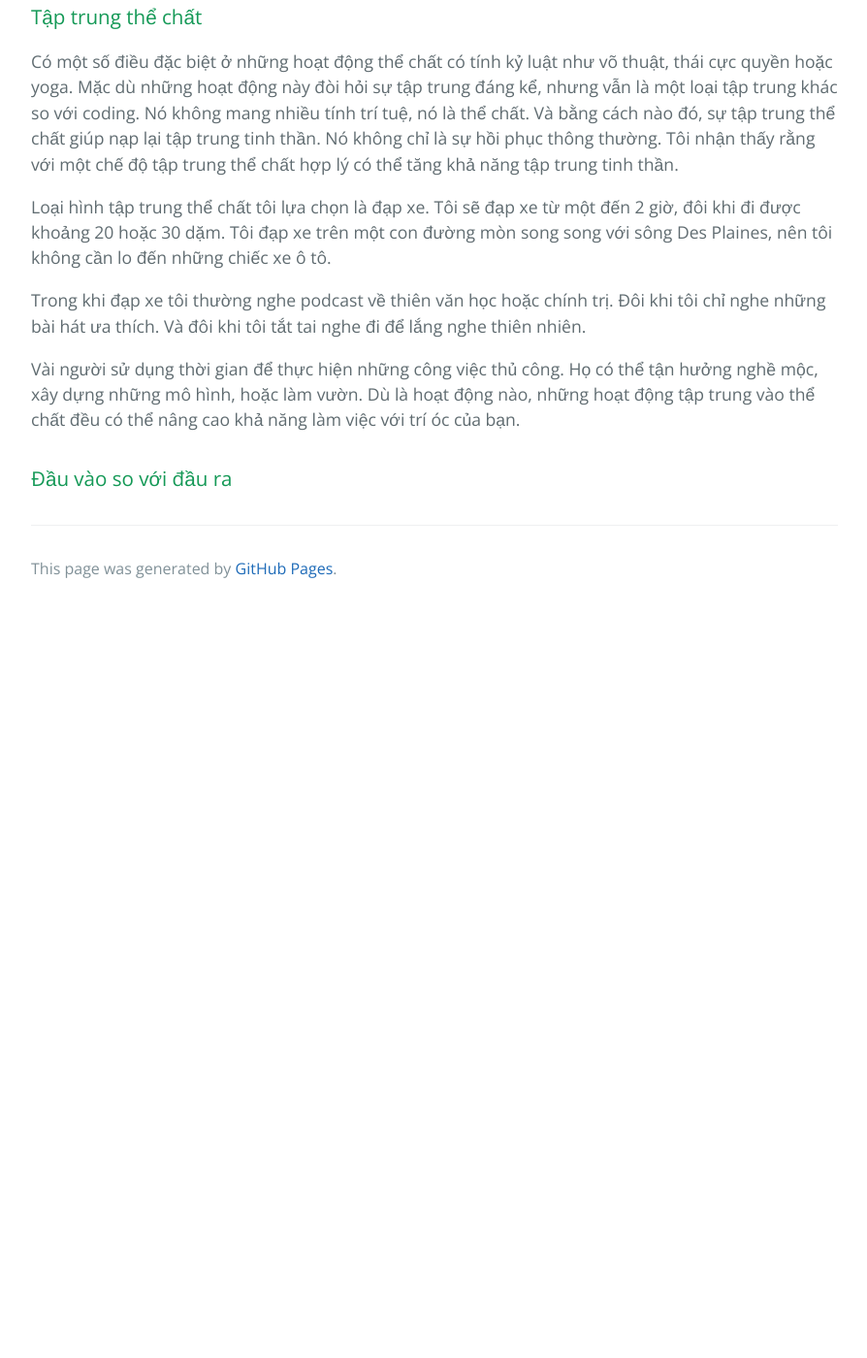
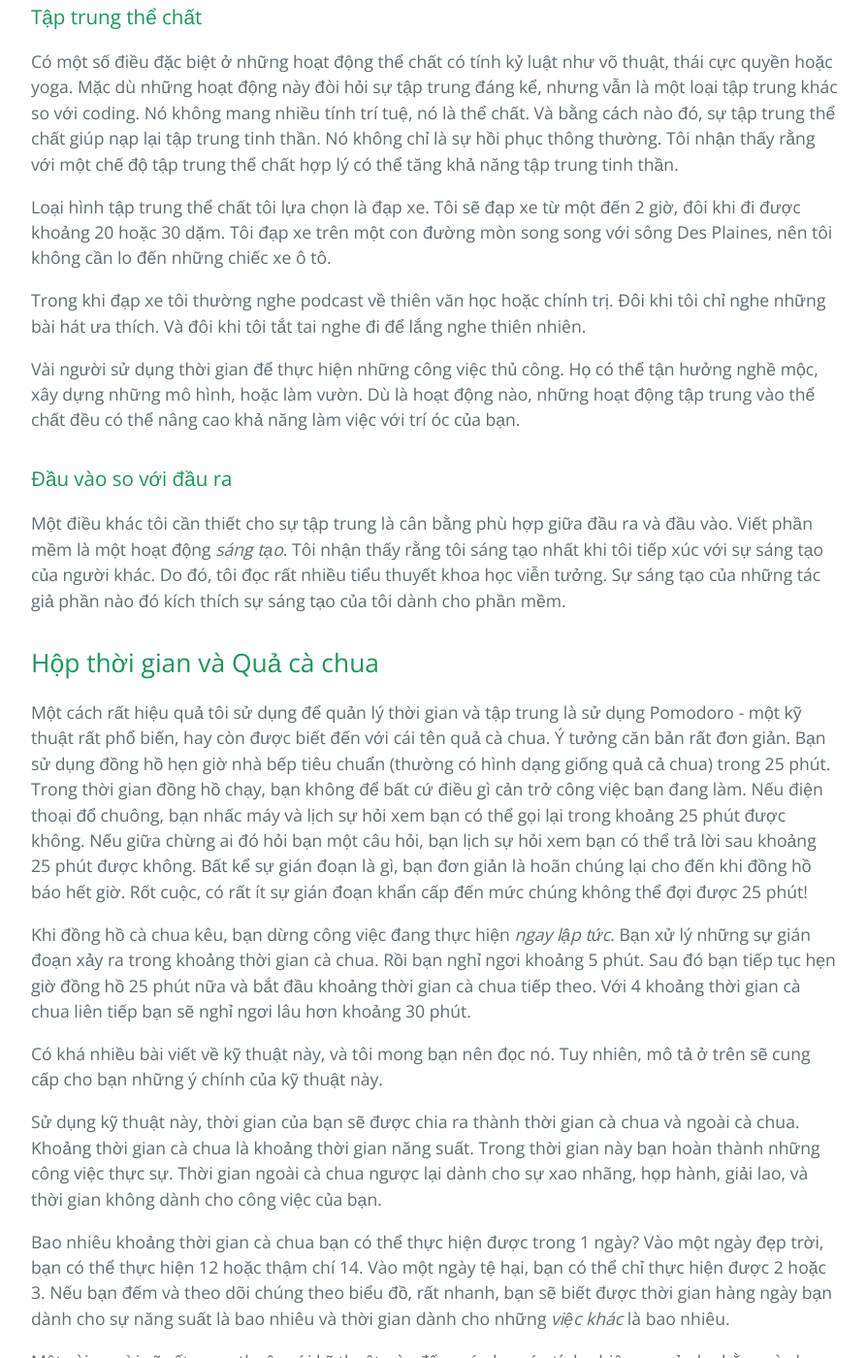
Before and after one commit to HaiBV/haibv.github.io, a Jekyll site: the page built from clean-coder/chapter-9-time-management.md, in a window 1280 px wide and 1400 px high, scrolled down 6315 px. Shown: the whole window at 97% size, without its empty margins (192-1086 px from the left). Built offline with Jekyll 4.4.1, drawn with Linux system fonts in a browser that asks for light colours; our own code applies the rules of GitHub Pages for plain Markdown files; before the commit the page ends 6945 px from its top, so only the background shows below that; some of the changed text lies outside the part shown.

Commit message:
Update The Clean Coder - Chapter 9 Time management

```diff
--- a/clean-coder/chapter-9-time-management.md
+++ b/clean-coder/chapter-9-time-management.md
@@ -142,3 +142,25 @@ Trong khi đạp xe tôi thường nghe podcast về thiên văn học hoặc ch
 Vài người sử dụng thời gian để thực hiện những công việc thủ công. Họ có thể tận hưởng nghề mộc, xây dựng những mô hình, hoặc làm vườn. Dù là hoạt động nào, những hoạt động tập trung vào thể chất đều có thể nâng cao khả năng làm việc với trí óc của bạn.
 
 ### Đầu vào so với đầu ra
+
+Một điều khác tôi cần thiết cho sự tập trung là cân bằng phù hợp giữa đầu ra và đầu vào. Viết phần mềm là một hoạt động _sáng tạo_. Tôi nhận thấy rằng tôi sáng tạo nhất khi tôi tiếp xúc với sự sáng tạo của người khác. Do đó, tôi đọc rất nhiều tiểu thuyết khoa học viễn tưởng. Sự sáng tạo của những tác giả phần nào đó kích thích sự sáng tạo của tôi dành cho phần mềm.
+
+## Hộp thời gian và Quả cà chua
+
+Một cách rất hiệu quả tôi sử dụng để quản lý thời gian và tập trung là sử dụng Pomodoro - một kỹ thuật rất phổ biến, hay còn được biết đến với cái tên quả cà chua. Ý tưởng căn bản rất đơn giản. Bạn sử dụng đồng hồ hẹn giờ nhà bếp tiêu chuẩn (thường có hình dạng giống quả cả chua) trong 25 phút. Trong thời gian đồng hồ chạy, bạn không để bất cứ điều gì cản trở công việc bạn đang làm. Nếu điện thoại đổ chuông, bạn nhấc máy và lịch sự hỏi xem bạn có thể gọi lại trong khoảng 25 phút được không. Nếu giữa chừng ai đó hỏi bạn một câu hỏi, bạn lịch sự hỏi xem bạn có thể trả lời sau khoảng 25 phút được không. Bất kể sự gián đoạn là gì, bạn đơn giản là hoãn chúng lại cho đến khi đồng hồ báo hết giờ. Rốt cuộc, có rất ít sự gián đoạn khẩn cấp đến mức chúng không thể đợi được 25 phút!
+
+Khi đồng hồ cà chua kêu, bạn dừng công việc đang thực hiện _ngay lập tức_. Bạn xử lý những sự gián đoạn xảy ra trong khoảng thời gian cà chua. Rồi bạn nghỉ ngơi khoảng 5 phút. Sau đó bạn tiếp tục hẹn giờ đồng hồ 25 phút nữa và bắt đầu khoảng thời gian cà chua tiếp theo. Với 4 khoảng thời gian cà chua liên tiếp bạn sẽ nghỉ ngơi lâu hơn khoảng 30 phút.
+
+Có khá nhiều bài viết về kỹ thuật này, và tôi mong bạn nên đọc nó. Tuy nhiên, mô tả ở trên sẽ cung cấp cho bạn những ý chính của kỹ thuật này.
+
+Sử dụng kỹ thuật này, thời gian của bạn sẽ được chia ra thành thời gian cà chua và ngoài cà chua. Khoảng thời gian cà chua là khoảng thời gian năng suất. Trong thời gian này bạn hoàn thành những công việc thực sự. Thời gian ngoài cà chua ngược lại dành cho sự xao nhãng, họp hành, giải lao, và thời gian không dành cho công việc của bạn.
+
+Bao nhiêu khoảng thời gian cà chua bạn có thể thực hiện được trong 1 ngày? Vào một ngày đẹp trời, bạn có thể thực hiện 12 hoặc thậm chí 14. Vào một ngày tệ hại, bạn có thể chỉ thực hiện được 2 hoặc 3. Nếu bạn đếm và theo dõi chúng theo biểu đồ, rất nhanh, bạn sẽ biết được thời gian hàng ngày bạn dành cho sự năng suất là bao nhiêu và thời gian dành cho những _việc khác_ là bao nhiêu.
+
+Một vài người sẽ rất quen thuộc với kỹ thuật này đến mức họ ước tính nhiệm vụ của họ bằng cà chua và sau đó đánh giá bằng tốc độ/số lượng cà chua hàng tuần. Nhưng đây chỉ là một ứng dụng rất đơn giản. Lợi ích thực sự của kỹ thuật Pomodoro là trong khoảng thời gian 25 phút làm việc hiệu quả đó bạn tích cực bảo vệ sự năng suất trước mọi sự gián đoạn.
+
+## Sự né tránh
+
+Đôi khi tâm trí bạn không nằm ở công việc bạn đang làm. Nó có thể cảm thấy điều bạn cần làm là đáng sợ hoặc khó chịu hoặc nhàm chán. Có lẽ bạn nghĩ rằng nó sẽ buộc bạn nhảy vào một cuộc đối đầu hoặc dẫn bạn tới một hố chuột không lối thoát. Hoặc đơn giản là bạn không muốn làm.
+
+### Đảo ngược ưu tiên
```
